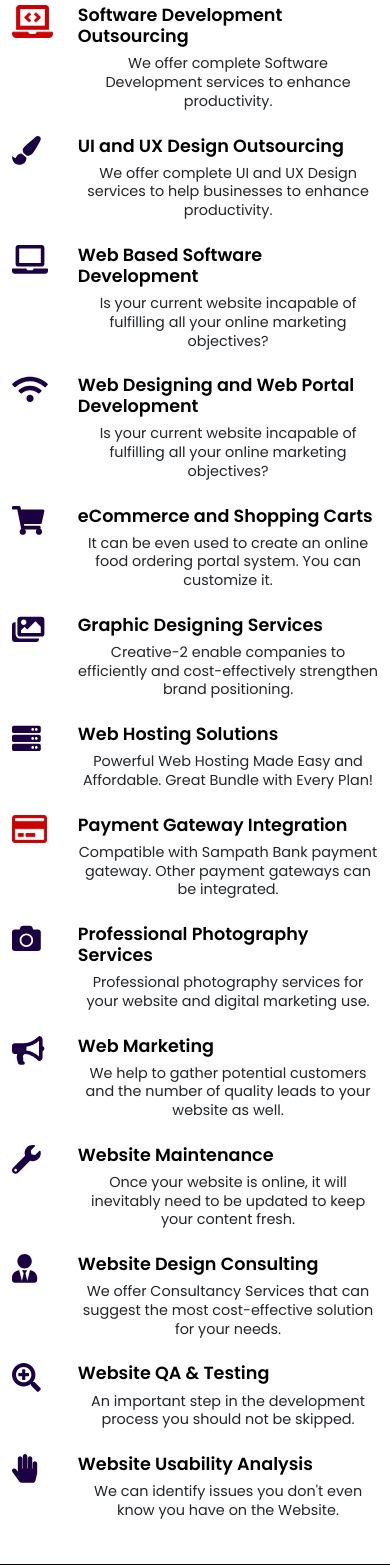
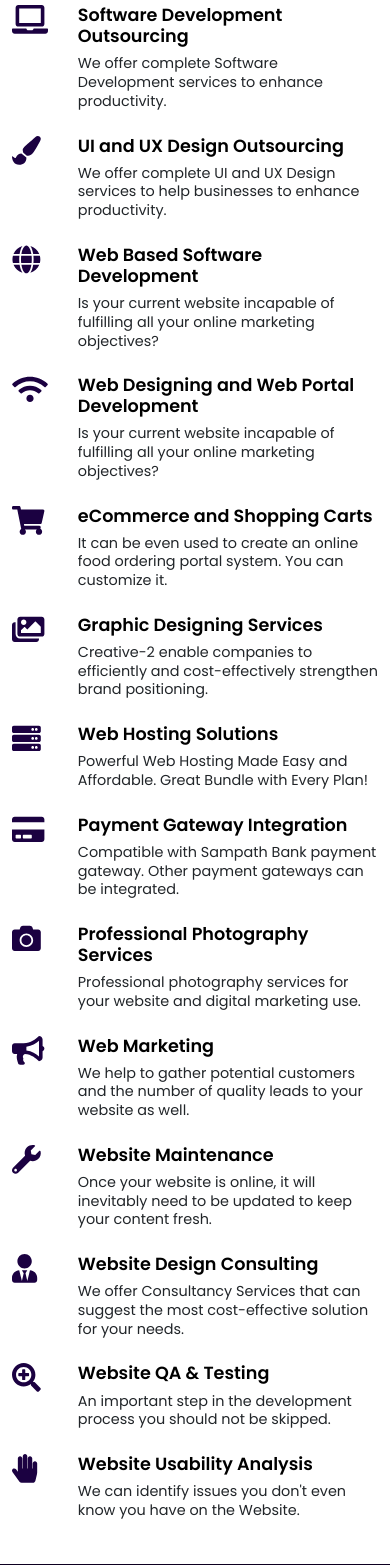
Before and after one commit to buddikag/creative2, a PHP site: page /about_us.php in a window 390 px wide. Shown: the part 2034-3599 px from the top of the page. Run offline with PHP 8.4, Linux system fonts and the light colour scheme; some web fonts are replaced.

Commit message:
Add index.php, modify footer responsiveness, update and fix icon issue of the all-services.php

```diff
--- a/css/layout2.css
+++ b/css/layout2.css
@@ -2074,7 +2074,7 @@ padding-left:90px;
 .feature-card {
     background-color: var(--background-light);
     /*border: 1px solid var(--primary-light);*/
-	min-height: 250px;
+	height: 250px;
 }
 
 .feature-card:hover {
@@ -2244,6 +2244,10 @@ padding-left:90px;
 
 .feature-card {
     text-align: center;
+	display: flex;
+	flex-direction: column;
+	justify-content: center;
+	align-items: center;
     padding: 30px;
     background-color: white;
     border-radius: 10px;
--- a/includes/all-services.php
+++ b/includes/all-services.php
@@ -6,7 +6,7 @@
          <div class="row" title="Software Development Outsourcing Services in Sri Lanka">
             <!-- Icon -->
             <div class="col-xl-2 col-lg-2 col-md-2 col-sm-2 col-2 no_space_right2" title="Software Development Outsourcing Services in Sri Lanka - Icon">
-               <img id="home_software_developing_icon" src="images/home/software-development-company-in-sri-lanka.png" title="Software Development Outsourcing Services in Sri Lanka - Icon">
+               <i class="fas fa-laptop icon_type1" title="Software Development Outsourcing Services in Sri Lanka - Icon"></i>
             </div>
             <!-- Text -->
             <div class="col-xl-10 col-lg-10 col-md-10 col-sm-10 col-10" title="Software Development Outsourcing Services in Sri Lanka - Text">
@@ -15,7 +15,7 @@
                   Outsourcing
                </div>
                <!-- Description -->
-               <p class="text_type1" title="Software Development Outsourcing Services in Sri Lanka - Description">We offer complete Software Development services to enhance productivity.</p>
+               <p class="text_type1 text-left" title="Software Development Outsourcing Services in Sri Lanka - Description">We offer complete Software Development services to enhance productivity.</p>
             </div>
          </div>
       </a>
@@ -35,7 +35,7 @@
                   Outsourcing
                </div>
                <!-- Description -->
-               <p class="text_type1" title="UI and UX Design Outsourcing Services in Sri Lanka - Description">We offer complete UI and UX Design services to help businesses to enhance productivity.</p>
+               <p class="text_type1 text-left" title="UI and UX Design Outsourcing Services in Sri Lanka - Description">We offer complete UI and UX Design services to help businesses to enhance productivity.</p>
             </div>
          </div>
       </a>
@@ -46,7 +46,7 @@
          <div class="row" title="Web Based Software Development in Services Sri Lanka">
             <!-- Icon -->
             <div class="col-xl-2 col-lg-2 col-md-2 col-sm-2 col-2 no_space_right2" title="Web Based Software Development Services in Sri Lanka - Icon">
-               <i class="fas fa-laptop icon_type1" title="Web Based Software Development Services in Sri Lanka - Icon"></i>
+               <i class="fas fa-globe icon_type1" title="Web Based Software Development Services in Sri Lanka - Icon"></i>
             </div>
             <!-- Text -->
             <div class="col-xl-10 col-lg-10 col-md-10 col-sm-10 col-10" title="Web Based Software Development Services in Sri Lanka - Text">
@@ -56,7 +56,7 @@
                   Development
                </div>
                <!-- Description -->
-               <p class="text_type1" title="Web Based Software Development Services in Sri Lanka - Description">Is your current website incapable of fulfilling all your online marketing objectives? </p>
+               <p class="text_type1 text-left" title="Web Based Software Development Services in Sri Lanka - Description">Is your current website incapable of fulfilling all your online marketing objectives? </p>
             </div>
          </div>
       </a>
@@ -80,7 +80,7 @@
                   Web Portal Development
                </div>
                <!-- Description -->
-               <p class="text_type1" title="Web Designing and Web Portal Development in Services in Sri Lanka - Description">Is your current website incapable of fulfilling all your online marketing objectives? </p>
+               <p class="text_type1 text-left" title="Web Designing and Web Portal Development in Services in Sri Lanka - Description">Is your current website incapable of fulfilling all your online marketing objectives? </p>
             </div>
          </div>
       </a>
@@ -101,7 +101,7 @@
                   Shopping Carts
                </div>
                <!-- Description -->
-               <p class="text_type1" title="eCommerce and Shopping Carts Development Services in Sri Lanka - Description">It can be even used to create an online food ordering portal system. You can customize it.</p>
+               <p class="text_type1 text-left" title="eCommerce and Shopping Carts Development Services in Sri Lanka - Description">It can be even used to create an online food ordering portal system. You can customize it.</p>
             </div>
          </div>
       </a>
@@ -122,7 +122,7 @@
                   Services
                </div>
                <!-- Description -->
-               <p class="text_type1" title="Graphic Designing Services in Sri Lanka - Description">Creative-2 enable companies to efficiently and cost-effectively strengthen brand positioning. </p>
+               <p class="text_type1 text-left" title="Graphic Designing Services in Sri Lanka - Description">Creative-2 enable companies to efficiently and cost-effectively strengthen brand positioning. </p>
             </div>
          </div>
       </a>
@@ -146,7 +146,7 @@
                   Solutions
                </div>
                <!-- Description -->
-               <p class="text_type1" title="Web Hosting Services in Sri Lanka - Description">Powerful Web Hosting Made Easy and Affordable. Great Bundle with Every Plan!</p>
+               <p class="text_type1 text-left" title="Web Hosting Services in Sri Lanka - Description">Powerful Web Hosting Made Easy and Affordable. Great Bundle with Every Plan!</p>
             </div>
          </div>
       </a>
@@ -157,7 +157,7 @@
          <div class="row" title="Payment Gateway Integration Solutions in Sri Lanka">
             <!-- Icon -->
             <div class="col-xl-2 col-lg-2 col-md-2 col-sm-2 col-2 no_space_right2" title="Payment Gateway Integration Solutions in Sri Lanka - Icon">
-               <img id="home_services_payment_gateway_icon" src="images/home/payment-gateway-integration.png" title="Payment Gateway Integration Solutions in Sri Lanka - Icon">
+               <i class="fas fa-credit-card icon_type1" title="Payment Gateway Integration Solutions in Sri Lanka - Icon"></i>
             </div>
             <!-- Text -->
             <div class="col-xl-10 col-lg-10 col-md-10 col-sm-10 col-10" title="Payment Gateway Integration Solutions in Sri Lanka - Text">
@@ -167,7 +167,7 @@
                   Integration
                </div>
                <!-- Description -->
-               <p class="text_type1" title="Payment Gateway Integration Solutions in Sri Lanka - Description">Compatible with Sampath Bank payment gateway. Other payment gateways can be integrated.</p>
+               <p class="text_type1 text-left" title="Payment Gateway Integration Solutions in Sri Lanka - Description">Compatible with Sampath Bank payment gateway. Other payment gateways can be integrated.</p>
             </div>
          </div>
       </a>
@@ -188,7 +188,7 @@
                   Services
                </div>
                <!-- Description -->
-               <p class="text_type1" title="Photography Services for Websites in Sri Lanka - Description">Professional photography services for your website and digital marketing use.</p>
+               <p class="text_type1 text-left" title="Photography Services for Websites in Sri Lanka - Description">Professional photography services for your website and digital marketing use.</p>
             </div>
          </div>
        </a>
@@ -212,7 +212,7 @@
                   Marketing
                </div>
                <!-- Description -->
-               <p class="text_type1" title="Web Marketing Services in Sri Lanka - Description">We help to gather potential customers and the number of quality leads to your website as well.</p>
+               <p class="text_type1 text-left" title="Web Marketing Services in Sri Lanka - Description">We help to gather potential customers and the number of quality leads to your website as well.</p>
             </div>
          </div>
       </a>
@@ -232,7 +232,7 @@
                   Maintenance
                </div>
                <!-- Description -->
-               <p class="text_type1" title="Website Maintenance Services in Sri Lanka - Description">Once your website is online, it will inevitably need to be updated to keep your content fresh.</p>
+               <p class="text_type1 text-left" title="Website Maintenance Services in Sri Lanka - Description">Once your website is online, it will inevitably need to be updated to keep your content fresh.</p>
             </div>
          </div>
       </a>
@@ -253,7 +253,7 @@
                   Consulting
                </div>
                <!-- Description -->
-               <p class="text_type1" title="Website Design Consulting Services in Sri Lanka - Description">We offer Consultancy Services that can suggest the most cost-effective solution for your needs.</p>
+               <p class="text_type1 text-left" title="Website Design Consulting Services in Sri Lanka - Description">We offer Consultancy Services that can suggest the most cost-effective solution for your needs.</p>
             </div>
          </div>
        </a>
@@ -276,7 +276,7 @@
                   & Testing
                </div>
                <!-- Description -->
-               <p class="text_type1" title="Website Quality Assurance / QA Services in Sri Lanka - Description">An important step in the development process you should not be skipped.</p>
+               <p class="text_type1 text-left" title="Website Quality Assurance / QA Services in Sri Lanka - Description">An important step in the development process you should not be skipped.</p>
             </div>
          </div>
       </a>
@@ -297,7 +297,7 @@
                   Analysis
                </div>
                <!-- Description -->
-               <p class="text_type1" title="Website Usability Analysis Services in Sri Lanka - Description">We can identify issues you don't even know you have on the Website. </p>
+               <p class="text_type1 text-left" title="Website Usability Analysis Services in Sri Lanka - Description">We can identify issues you don't even know you have on the Website. </p>
             </div>
          </div>
       </a>
--- a/includes/footer.php
+++ b/includes/footer.php
@@ -2,7 +2,7 @@
 <div class="container-fluid py-4" id="footer1" title="Web Designing and Software Development Company in Sri Lanka">
    <div class="row" title="Web Designing and Software Development Company in Sri Lanka">
    	  <!-- Column 01 -->
-      <div class="col-xl-4 col-lg-4 col-md-4 col-sm-12 col-12" title="Creative-2 Web Designing and Software Development Company in Sri Lanka">
+      <div class="col-xl-4 col-lg-4 col-md-12 col-sm-12 col-12" title="Creative-2 Web Designing and Software Development Company in Sri Lanka">
       	 <!-- Title -->
          <div class="footer_title mb-4" title="Creative-2 Web Designing and Software Development Company in Sri Lanka">About Us</div>
          <!-- Text -->
@@ -10,7 +10,7 @@
          </p>
       </div>
       <!-- Column 02 -->
-      <div class="col-xl-3 col-lg-3 col-md-3 col-sm-12 col-12" title="Creative-2 Web Designing and Software Development Company in Sri Lanka Location / Address">
+      <div class="col-xl-3 col-lg-3 col-md-4 col-sm-12 col-12" title="Creative-2 Web Designing and Software Development Company in Sri Lanka Location / Address">
       	 <!-- Title -->
          <div class="footer_title mb-4" title="Creative-2 Web Designing and Software Development Company in Sri Lanka Location / Address">Locate Us</div>
          <!-- List -->
@@ -26,7 +26,7 @@
          </ul>
       </div>
       <!-- Column 03 -->
-      <div class="col-xl-3 col-lg-3 col-md-3 col-sm-12 col-12" title="Software Development Company in Sri Lanka">
+      <div class="col-xl-3 col-lg-3 col-md-4 col-sm-12 col-12" title="Software Development Company in Sri Lanka">
       	 <!-- Title -->
          <div class="footer_title mb-4" title="Software Development Company in Sri Lanka">Quick Links</div>
          <!-- List -->
@@ -42,7 +42,7 @@
          </ul>
       </div>
       <!-- Column 04 -->
-      <div class="col-xl-2 col-lg-2 col-md-2 col-sm-12 col-12" title="Contact Creative-2 : Web Designing and Software Development Company in Sri Lanka">
+      <div class="col-xl-2 col-lg-2 col-md-4 col-sm-12 col-12" title="Contact Creative-2 : Web Designing and Software Development Company in Sri Lanka">
          <!-- Title -->
          <div class="footer_title mb-4" title="Contact Creative-2 : Web Designing and Software Development Company in Sri Lanka">Contact Us</div>
          <!-- List -->
```
Also changed, not shown: index.php (+17 -13 lines), images/home/hope-hotel-management-system.png (added).
